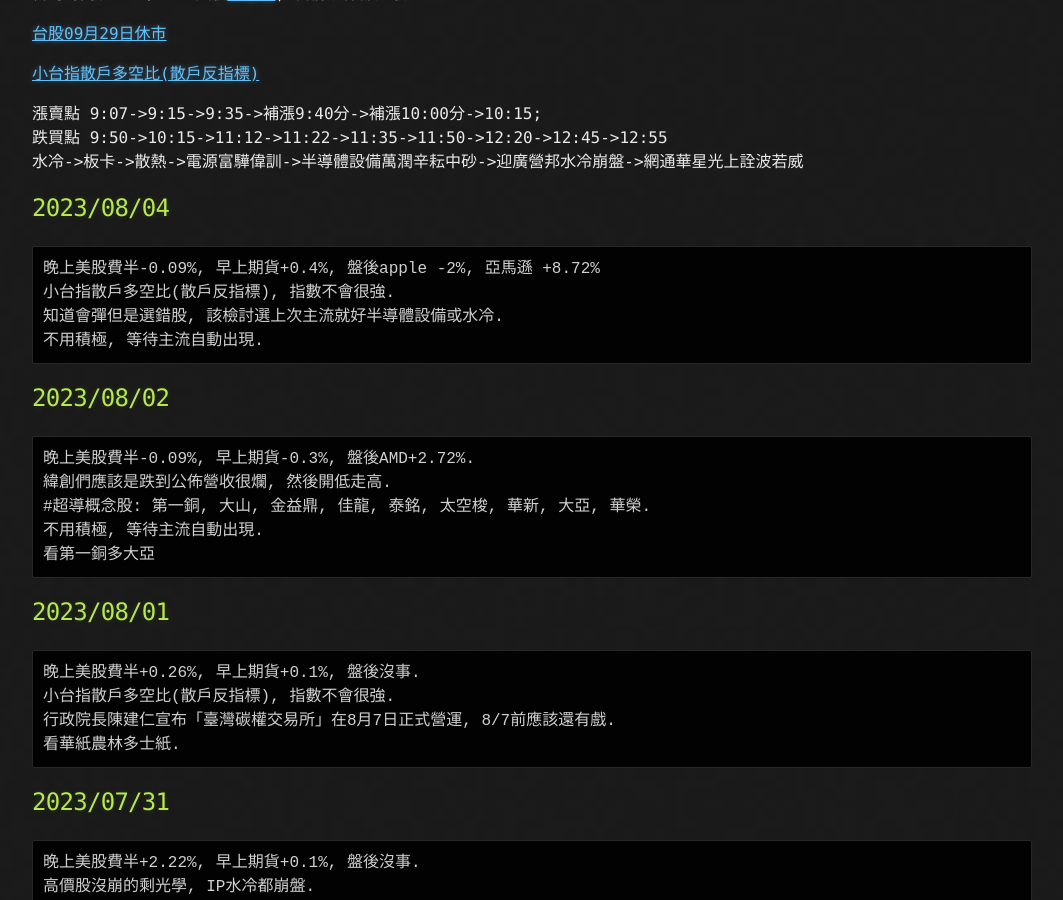
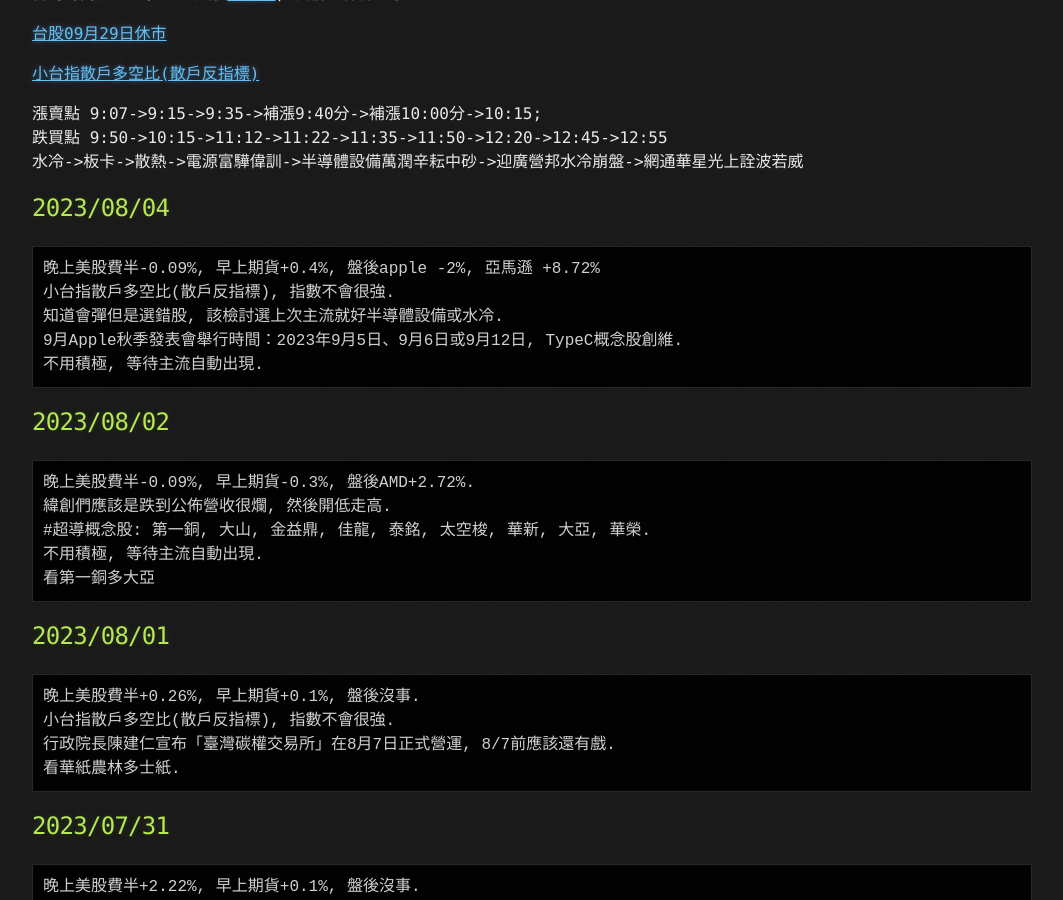
Before and after one commit to lepg5487/Stock_God, a Jekyll site: the page built from index.md, in a window 1280 px wide and 900 px high, scrolled down 436 px. Shown: the whole window, without its empty margins (108-1171 px from the left). Built offline with Jekyll 4.4.1, drawn with Linux system fonts in a browser that asks for light colours; our own code applies the rules of GitHub Pages for plain Markdown files.

Commit message:
Update index.md

````diff
--- a/index.md
+++ b/index.md
@@ -25,6 +25,7 @@ layout: testlayouts
 晚上美股費半-0.09%, 早上期貨+0.4%, 盤後apple -2%, 亞馬遜 +8.72%
 小台指散戶多空比(散戶反指標), 指數不會很強.
 知道會彈但是選錯股, 該檢討選上次主流就好半導體設備或水冷.
+9月Apple秋季發表會舉行時間：2023年9月5日、9月6日或9月12日, TypeC概念股創維.
 不用積極, 等待主流自動出現.
 ```
 
````
